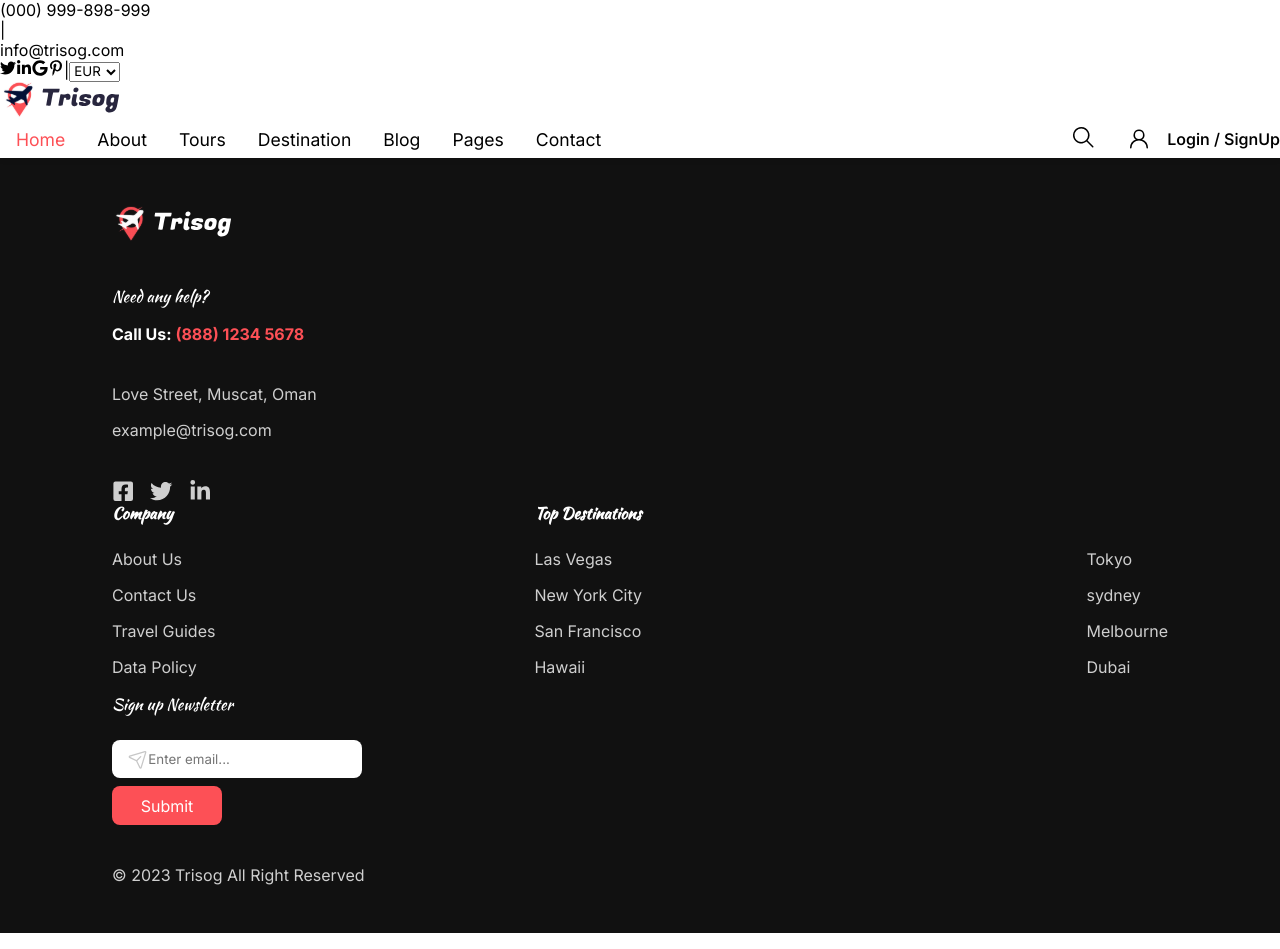
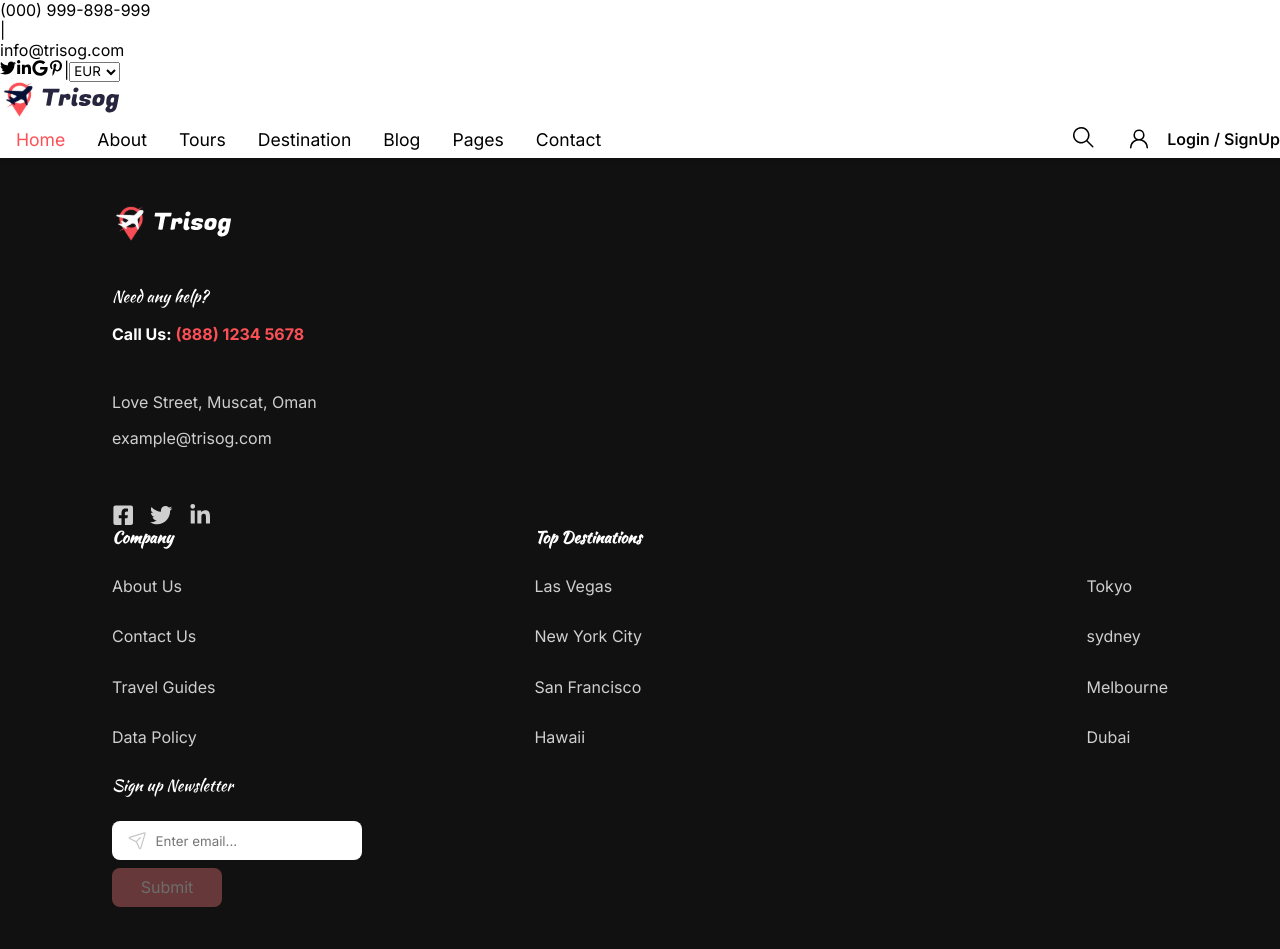
Before and after one commit to ViniciusGR797/trisog, a Next.js app: page /home in a window 1280 px wide. Shown: the top 949 px of the page. Built offline with nearby package versions, Linux system fonts and the light colour scheme; what next-reveal would draw is missing.

Commit message:
🏕feat: send email

```diff
--- a/package.json
+++ b/package.json
@@ -16,6 +16,7 @@
     "firebase": "^10.13.0",
     "next": "14.2.5",
     "next-reveal": "^1.0.6",
+    "nodemailer": "^6.9.14",
     "nookies": "^2.5.2",
     "react": "^18",
     "react-dom": "^18",
@@ -25,6 +26,7 @@
   },
   "devDependencies": {
     "@types/node": "^20",
+    "@types/nodemailer": "^6.4.15",
     "@types/react": "^18",
     "@types/react-dom": "^18",
     "typescript": "^5"
--- a/src/components/sections/Footer/index.tsx
+++ b/src/components/sections/Footer/index.tsx
@@ -1,12 +1,58 @@
-import React from "react";
+import React, { useEffect, useState } from "react";
 import { FaFacebookSquare, FaTwitter, FaLinkedinIn } from "react-icons/fa";
 import { PiPaperPlaneTilt } from "react-icons/pi";
 import styles from "./styles.module.scss";
 import Image from "next/image";
 import Link from "next/link";
 import { RevealWrapper } from "next-reveal";
+import { toast } from "react-toastify";
 
 const Footer: React.FC = () => {
+  const [email, setEmail] = useState("");
+  const [error, setError] = useState("");
+  const [isFormValid, setIsFormValid] = useState(false);
+
+  const validateField = (value: string) => {
+    return !/^\S+@\S+\.\S+$/.test(value) ? "Invalid email" : "";
+  };
+
+  const handleChange = (
+    e: React.ChangeEvent<HTMLInputElement | HTMLTextAreaElement>
+  ) => {
+    const { value } = e.target;
+    setEmail(value);
+
+    const error = validateField(value);
+    setError(error);
+  };
+
+  useEffect(() => {
+    setIsFormValid(error === "" && email !== "");
+  }, [error, email]);
+
+  const handleClick = async (e: React.MouseEvent<HTMLButtonElement>) => {
+    e.preventDefault();
+
+    try {
+      const response = await fetch("/api/sendEmail", {
+        method: "POST",
+        headers: {
+          "Content-Type": "application/json",
+        },
+        body: JSON.stringify({ email }),
+      });
+
+      if (response.ok) {
+        toast.success("Successfully subscribed! Check your inbox for updates.");
+        setEmail("");
+      } else {
+        toast.error("Something went wrong. Please try again later.");
+      }
+    } catch (error) {
+      toast.error("Something went wrong. Please try again later.");
+    }
+  };
+
   return (
     <footer className={styles.footer}>
       <RevealWrapper
@@ -26,16 +72,38 @@ const Footer: React.FC = () => {
               className={styles.logo}
             />
           </Link>
-          <div className={styles.contactInfo}>
+          <div className={`${styles.contactInfo} ${styles.listItems}`}>
             <p className={styles.needHelp}>Need any help?</p>
-            <p className={styles.phoneNumber}>
-              Call Us: <span>(888) 1234 5678</span>
-            </p>
+            <li>
+              <a
+                href="https://wa.me/88812345678?text=Hello%2C%20I%20am%20reaching%20out%20through%20your%20website%20to%20inquire%20about%20your%20travel%20packages.%20Could%20you%20please%20provide%20more%20information%20about%20the%20services%20you%20offer%20and%20how%20I%20can%20book%20a%20trip%3F%20Thank%20you."
+                target="_blank"
+                rel="noopener noreferrer"
+                className={styles.phoneNumber}
+              >
+                Call Us: <span>(888) 1234 5678</span>
+              </a>
+            </li>
           </div>
 
-          <div className={styles.contactInfo}>
-            <p>Love Street, Muscat, Oman</p>
-            <p>example@trisog.com</p>
+          <div className={`${styles.contactInfo} ${styles.listItems}`}>
+            <li>
+              <a
+                href="https://www.google.com/maps/place/IN+LOVE+Mall+of+Oman/@23.5713592,58.4019331,17z/data=!4m6!3m5!1s0x3e91ff398e4c9b45:0x7650289911c719f6!8m2!3d23.5713592!4d58.404508!16s%2Fg%2F11tk90lg9z?entry=ttu&g_ep=EgoyMDI0MDgyMC4xIKXMDSoASAFQAw%3D%3D"
+                target="_blank"
+                rel="noopener noreferrer"
+              >
+                Love Street, Muscat, Oman
+              </a>
+            </li>
+
+            {/* <p>Love Street, Muscat, Oman</p> */}
+            <li>
+              <a href="mailto:example@trisog.com?subject=Travel%20Inquiry&body=Hello%2C%20I%20am%20contacting%20you%20through%20your%20website%20to%20inquire%20about%20travel%20packages.%20Could%20you%20please%20provide%20more%20details%20about%20your%20services%20and%20how%20I%20can%20book%20a%20trip%3F%20Thank%20you.">
+                example@trisog.com
+              </a>
+            </li>
+            <p></p>
           </div>
 
           <div className={styles.socialMedia}>
@@ -129,9 +197,14 @@ const Footer: React.FC = () => {
               type="email"
               id="newsletter"
               placeholder="Enter email..."
+              value={email}
+              onChange={handleChange}
             />
           </div>
-          <button type="button">Submit</button>
+          {error && <span className={styles.error}>{error}</span>}
+          <button type="button" onClick={handleClick} disabled={!isFormValid}>
+            Submit
+          </button>
           <p>&copy; 2023 Trisog All Right Reserved</p>
         </div>
       </RevealWrapper>
--- a/src/components/sections/Footer/styles.module.scss
+++ b/src/components/sections/Footer/styles.module.scss
@@ -29,11 +29,12 @@
   .contactInfo {
     display: flex;
     flex-direction: column;
-    gap: 1rem;
+    gap: 0.5rem;
 
     .needHelp {
       color: var(--background-color);
       font-family: "Kaushan Script";
+      margin-bottom: 0.5rem;
     }
 
     .phoneNumber {
@@ -94,21 +95,9 @@
   }
 
   .listItems {
-    list-style: none;
-    padding: 0;
-    margin: 0;
-
     li {
+      padding: 0.2rem 0;
       margin-bottom: 1rem;
-
-      a {
-        text-decoration: none;
-        color: var(--third-font-color);
-
-        &:hover {
-          color: var(--details-color);
-        }
-      }
     }
   }
 
@@ -117,6 +106,63 @@
     flex-direction: row;
     justify-content: space-between;
     gap: 1rem;
+  }
+}
+
+.listItems {
+  list-style: none;
+  padding: 0;
+  margin: 0;
+
+  li {
+    display: flex;
+    position: relative;
+    cursor: pointer;
+
+    a {
+      position: relative;
+      padding-bottom: 0.5rem;
+      text-decoration: none;
+      color: var(--third-font-color);
+
+      &:hover {
+        color: var(--details-color);
+      }
+    }
+
+    &:hover::after {
+      content: "";
+      display: block;
+      height: 4px;
+      background-color: var(--details-color);
+      position: absolute;
+      bottom: 0;
+      left: 0;
+      width: 0;
+      transition: width 0.5s ease-in-out;
+    }
+
+    &:hover a::after {
+      content: "";
+      display: block;
+      height: 4px;
+      background-color: var(--details-color);
+      position: absolute;
+      bottom: 0;
+      left: 0;
+      width: 0;
+      transition: width 0.5s ease-in-out;
+      animation: expandEffect 0.5s forwards;
+    }
+  }
+}
+
+@keyframes expandEffect {
+  from {
+    width: 0;
+  }
+  to {
+    width: 100%;
   }
 }
 
@@ -144,6 +190,8 @@
     border-radius: 8px;
     max-width: 250px;
     width: 100%;
+    gap: 0.5rem;
+    color: var(--primary-font-color);
 
     .iconInput {
       font-size: 1.4rem;
@@ -156,6 +204,12 @@
       outline: none;
       width: 100%;
     }
+  }
+
+  .error {
+    font-size: 0.875rem;
+    color: var(--details-color);
+    margin: 0.25rem 0 0.5rem 0;
   }
 
   button {
@@ -171,6 +225,13 @@
 
     &:hover {
       background-color: var(--secondary-details-color);
+    }
+
+    &:disabled {
+      cursor: not-allowed;
+      color: var(--secondary-font-color);
+      background-color: var(--third-details-color);
+      opacity: 0.5;
     }
   }
 }
--- /dev/null
+++ b/src/pages/api/sendEmail.ts
@@ -0,0 +1,87 @@
+import { NextApiRequest, NextApiResponse } from "next";
+import nodemailer from "nodemailer";
+
+const handler = async (req: NextApiRequest, res: NextApiResponse) => {
+  if (req.method === "POST") {
+    const { email } = req.body;
+
+    const transporter = nodemailer.createTransport({
+      service: process.env.EMAIL_SERVICE,
+      auth: {
+        user: process.env.EMAIL_AUTH_USER,
+        pass: process.env.EMAIL_AUTH_PWD,
+      },
+    });
+
+    const mailOptions = {
+      from: process.env.EMAIL_AUTH_USER,
+      to: email,
+      subject: "Welcome to Our Travel Newsletter!",
+      html: `
+        <!DOCTYPE html>
+        <html lang="en">
+        <head>
+            <meta charset="UTF-8">
+            <meta name="viewport" content="width=device-width, initial-scale=1.0">
+            <link rel="preconnect" href="https://fonts.googleapis.com">
+            <link rel="preconnect" href="https://fonts.gstatic.com" crossorigin>
+            <link href="https://fonts.googleapis.com/css2?family=Inter:ital,opsz,wght@0,14..32,100..900;1,14..32,100..900&display=swap" rel="stylesheet">
+            <style>
+            body {
+                font-family: 'Inter', sans-serif;
+                background-color: #F7F8FA;
+                color: #041036;
+                padding: 20px;
+                border-radius: 10px;
+            }
+            .container {
+                max-width: 600px;
+                margin: 0 auto;
+                padding: 20px;
+                background-color: #F7F8FA;
+                border-radius: 10px;
+            }
+            h1 {
+                text-align: center;
+                color: #FD5056;
+                font-size: 2rem;
+                font-weight: bold;
+            }
+            p {
+                font-size: 1.2rem;
+                margin-bottom: 10px;
+                color: #041036;
+                text-align: justify;
+            }
+            strong {
+                color: #FD5056;
+            }
+            </style>
+        </head>
+        <body>
+            <div class="container">
+            <h1>Welcome to Our Travel Newsletter!</h1>
+            <p>Hi there,</p>
+            <p>Thank you for <strong>subscribing</strong> to our <strong>travel newsletter!</strong> You'll now receive updates on the <strong>latest trips</strong>, <strong>exciting destinations</strong>, and <strong>tourist activities</strong> straight to your inbox.</p>
+            <p>We're thrilled to have you on board and can't wait to share our <strong>travel adventures</strong> with you.</p>
+            <p><strong>Happy travels!</strong></p>
+            <p>Best regards,</p>
+            <p>The Trisog Team</p>
+            </div>
+        </body>
+        </html>
+      `,
+    };
+
+    try {
+      await transporter.sendMail(mailOptions);
+      res.status(200).json({ success: true });
+    } catch (error) {
+      res.status(500).json({ error: "Error sending email" });
+    }
+  } else {
+    res.status(405).json({ error: "Method not allowed" });
+  }
+};
+
+export default handler;
--- a/src/styles/globals.scss
+++ b/src/styles/globals.scss
@@ -12,6 +12,7 @@
 
   --details-color: #FD5056;
   --secondary-details-color: #db4248;
+  --third-details-color: #bc6063;
 
   --primary-font-color: #041036;
   --secondary-font-color: #C7C7C7;
```
Also changed, not shown: 2 other files (tests, documents, lock files or other folders).
